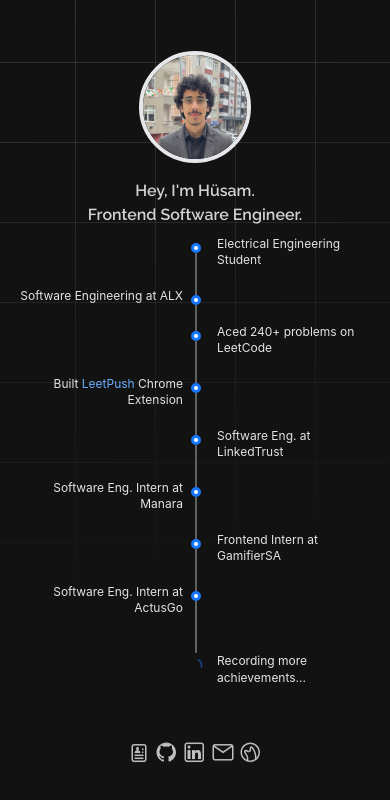
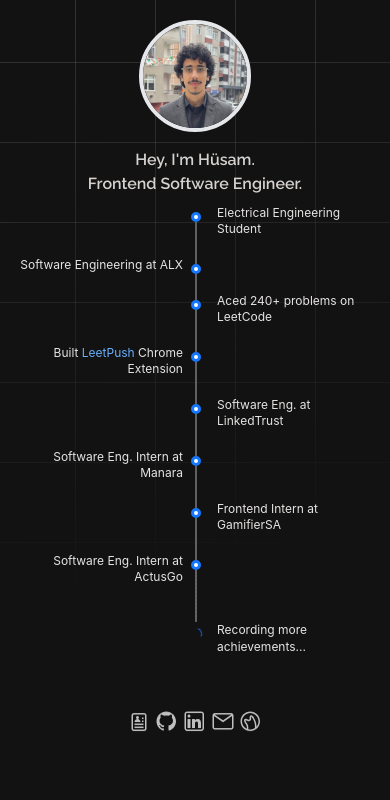
Before and after one commit to husamahmud/portfolio, a React (Vite) app: page / in a window 390 px wide. Shown: the top 800 px of the page. Built offline with nearby package versions, Linux system fonts and the light colour scheme.

Commit message:
Fix height

```diff
--- a/index.html
+++ b/index.html
@@ -11,16 +11,20 @@
 
 	<meta name="description"
 				content="Hüsam's professional portfolio showcasing his journey and achievements as a Frontend Software Engineer." />
-  <meta property="og:title" content="Hüsam's Portfolio" />
+	<meta property="og:title"
+				content="Hüsam's Portfolio" />
 	<meta property="og:description"
 				content="Explore Hüsam's professional journey and connect with him through his portfolio." />
-  <meta property="og:image" content="/husam.png" />
+	<meta property="og:image"
+				content="/husam.png" />
 
-  <link rel="preload" as="image" href="/husam.png" />
+	<link rel="preload"
+				as="image"
+				href="/husam.png" />
 </head>
 <body>
 <div id="root"
-     class="w-full min-h-dvh overflow-x-hidden"></div>
+		 class="w-full overflow-x-hidden"></div>
 <script type="module"
 				src="./src/main.tsx"></script>
 </body>
--- a/src/App.tsx
+++ b/src/App.tsx
@@ -85,7 +85,7 @@ export default function App() {
   )
 
   return (
-    <main className="w-full rounded-[30px] px-5 py-5 text-stone-300 sm:w-[600px] sm:px-8 sm:py-5 font-sans">
+    <main className="w-full min-h-svh rounded-[30px] px-5 py-5 text-stone-300 sm:w-[600px] sm:px-8 sm:py-5 font-sans">
       <Img />
       <Name />
       <Time />
```
Lines whose indentation alone changed are shown as unchanged.
